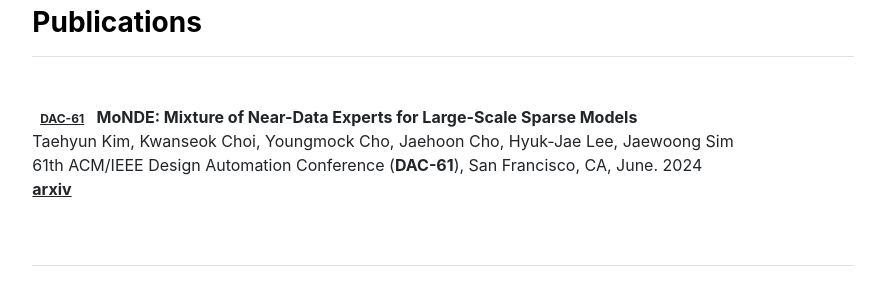
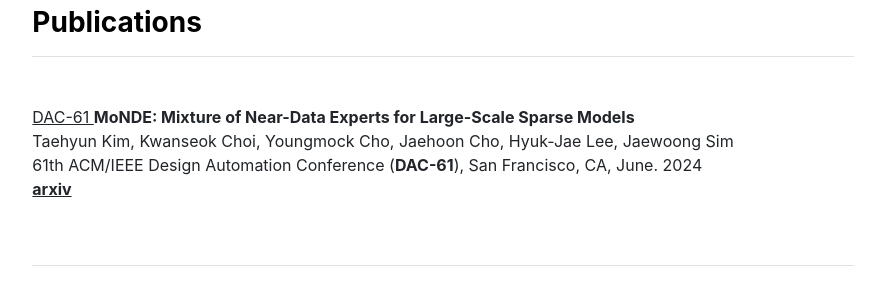
Before and after one commit to taehyunzzz/taehyunzzz.github.io, a Jekyll site: the page built from publications.md, in a window 1280 px wide. Shown: the part 147-447 px from the top of the page, without its empty margins (197-1066 px from the left). Built offline with Jekyll 4.4.1, drawn with Linux system fonts in a browser that asks for light colours.

Commit message:
DEBUG: test15

```diff
--- a/_includes/publications.html
+++ b/_includes/publications.html
@@ -8,7 +8,7 @@
     {% else %}
       {% for item in site.data.publications.index %}
         <p>
-            <a class="badge {{ item.badge }} " href="{{ item.homepage }}">
+            <a class="label {{ item.label }}" href="{{ item.homepage }}">
                 {{ item.acronym }}
             </a>
             <a><strong>{{ item.title }}</strong></a>
```
